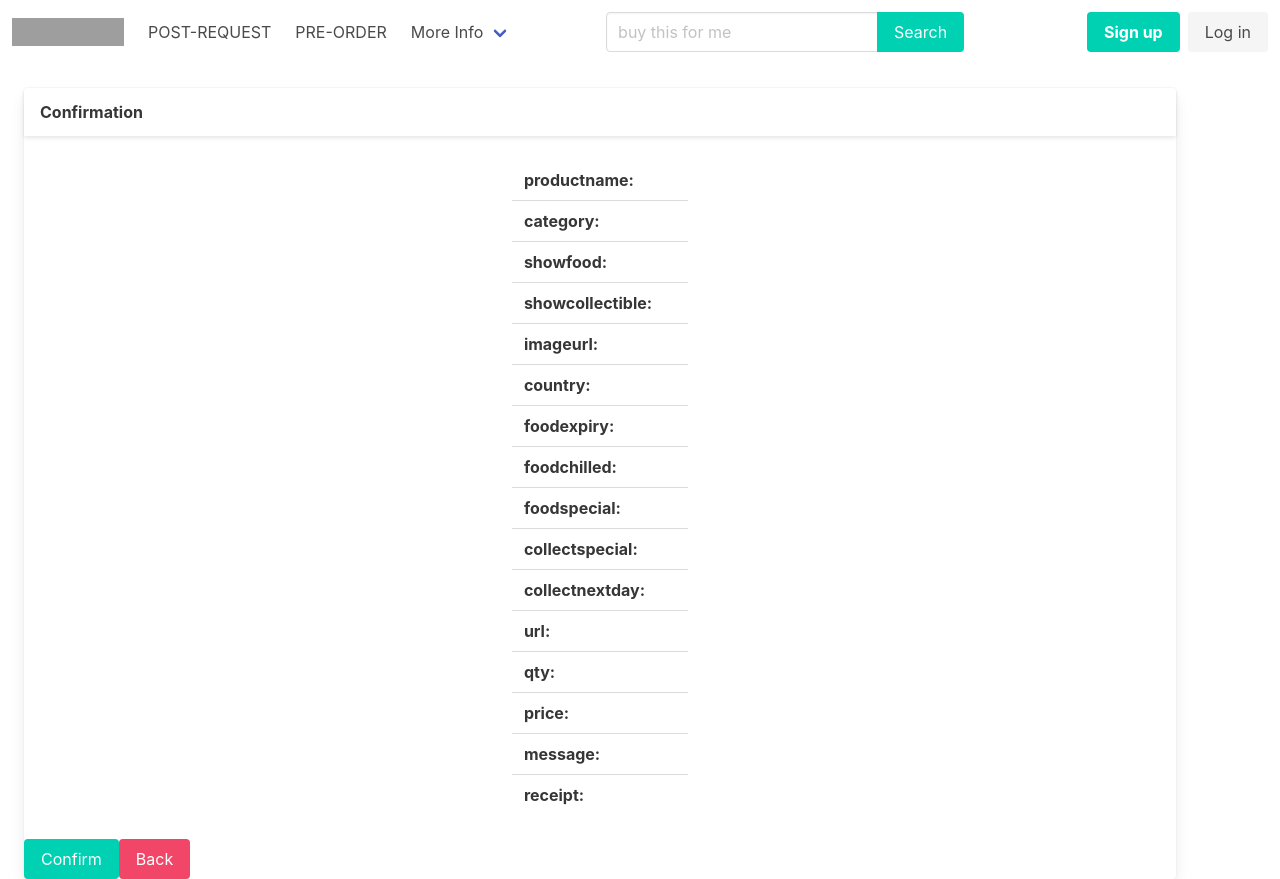
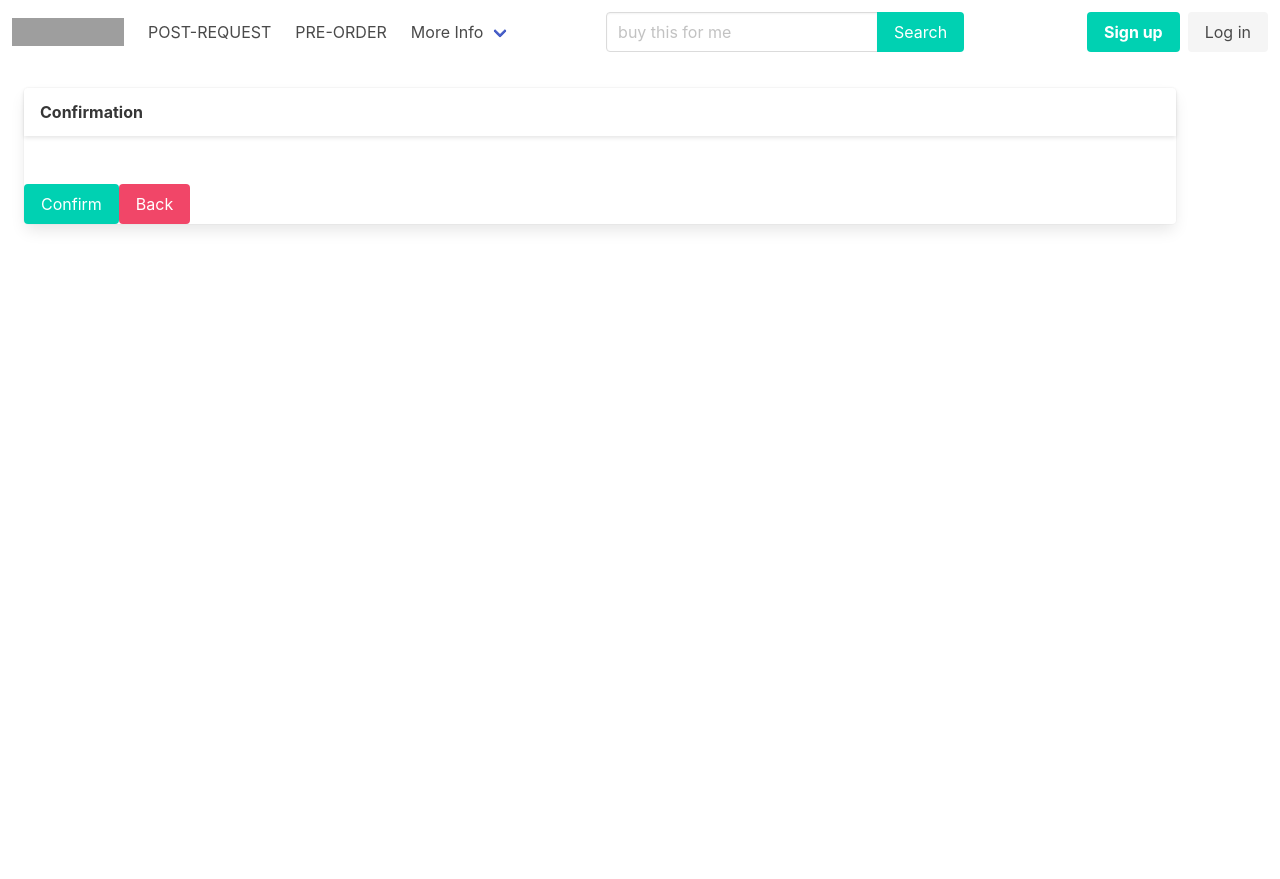
Before and after one commit to wilsontbx/buy-the-way-react, a React (Create React App) app: page /PostConfirmation in a window 1280 px wide. After the commit the page ends 800 px from the top, so only its background shows below. Built offline with nearby package versions, Linux system fonts and the light colour scheme; grey boxes are pictures that could not be loaded.

Commit message:
removed 'null' and 'false' state values ffrom the confirmation list.

```diff
--- a/src/components/pages/PostConfirmation.jsx
+++ b/src/components/pages/PostConfirmation.jsx
@@ -74,8 +74,10 @@ class PostConfirmation extends React.Component {
 
 
                                     {Object.keys(this.state).map((item, idx) => {
+                                        if (Object.values(this.state)[idx] !==null && (Object.values(this.state)[idx])) {
                                         return (<tr><td className="has-text-weight-bold"> {item}: </td>
-                                            <td> {Object.values(this.state)[idx]}</td></tr>)
+                                                <td> {Object.values(this.state)[idx]}</td></tr>)
+                                        }
                                     })}
 
                                 </tbody>
```
